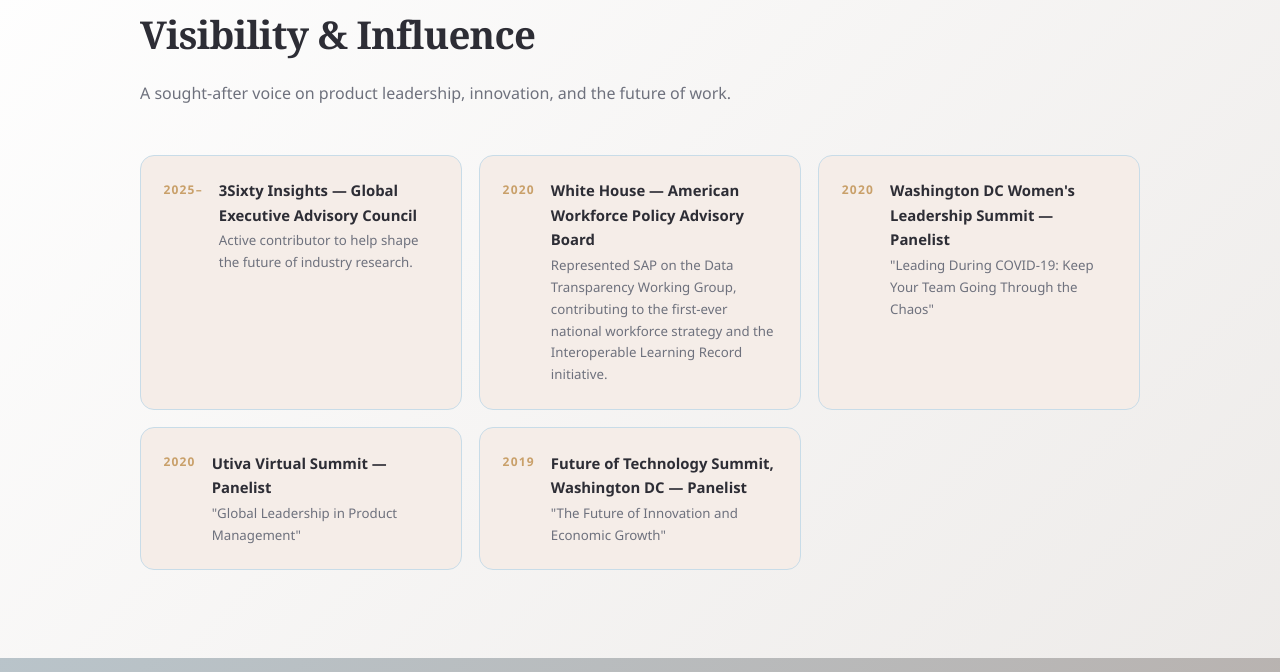
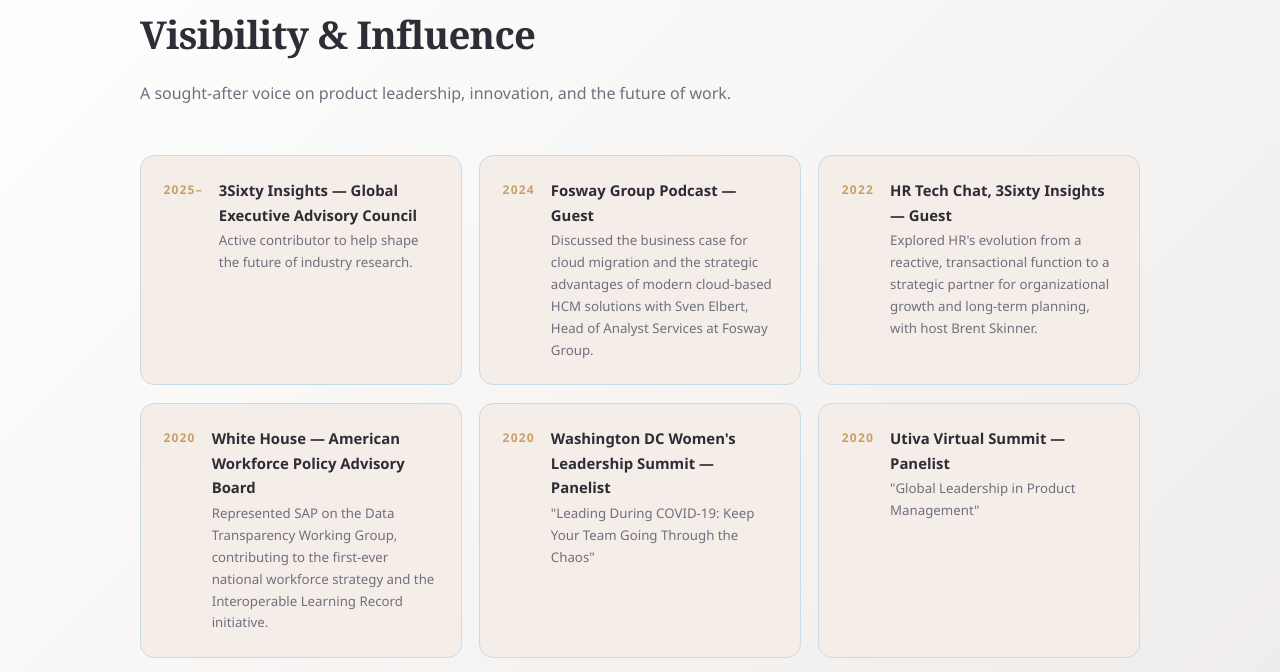
Before and after one commit to rjordan2006/Portfolio, a plain HTML site: page index.html in a window 1280 px wide. Shown: the part 6600-7272 px from the top of the page. Drawn offline with Linux system fonts and the light colour scheme; grey boxes are pictures that could not be loaded.

Commit message:
Added podcasts to Recognition

```diff
--- a/index.html
+++ b/index.html
@@ -253,6 +253,20 @@
         </div>
       </div>
       <div class="recognition-card">
+        <div class="recognition-year">2024</div>
+        <div>
+          <div class="recognition-title">Fosway Group Podcast — Guest</div>
+          <div class="recognition-desc">Discussed the business case for cloud migration and the strategic advantages of modern cloud-based HCM solutions with Sven Elbert, Head of Analyst Services at Fosway Group.</div>
+        </div>
+      </div>
+      <div class="recognition-card">
+        <div class="recognition-year">2022</div>
+        <div>
+          <div class="recognition-title">HR Tech Chat, 3Sixty Insights — Guest</div>
+          <div class="recognition-desc">Explored HR's evolution from a reactive, transactional function to a strategic partner for organizational growth and long-term planning, with host Brent Skinner.</div>
+        </div>
+      </div>
+      <div class="recognition-card">
         <div class="recognition-year">2020</div>
         <div>
           <div class="recognition-title">White House — American Workforce Policy Advisory Board</div>
```
Also changed, not shown: sections/recognition.html (+14 -0 lines).
